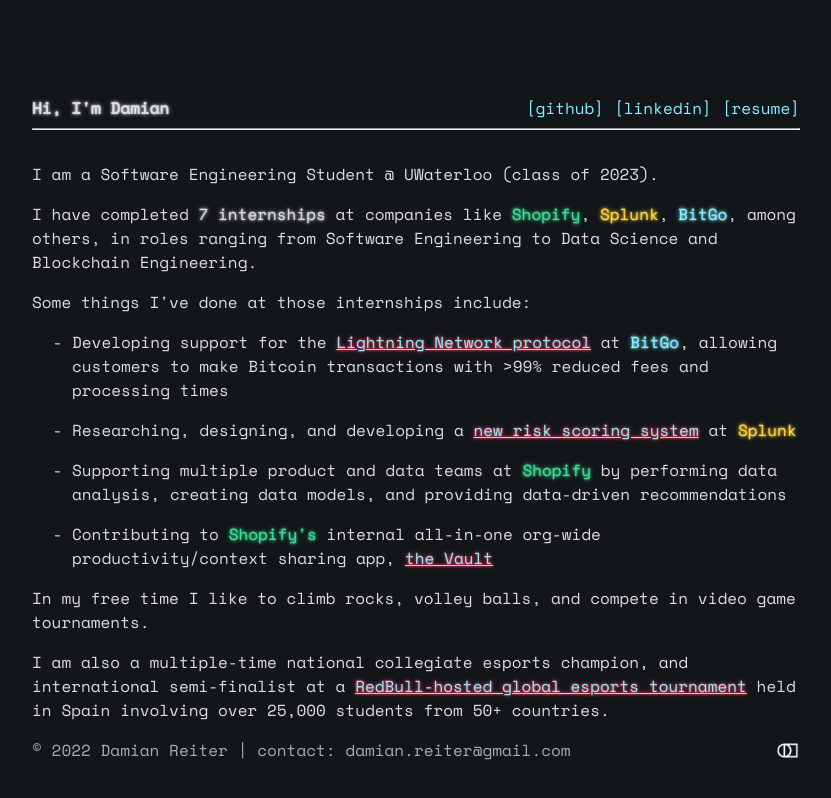
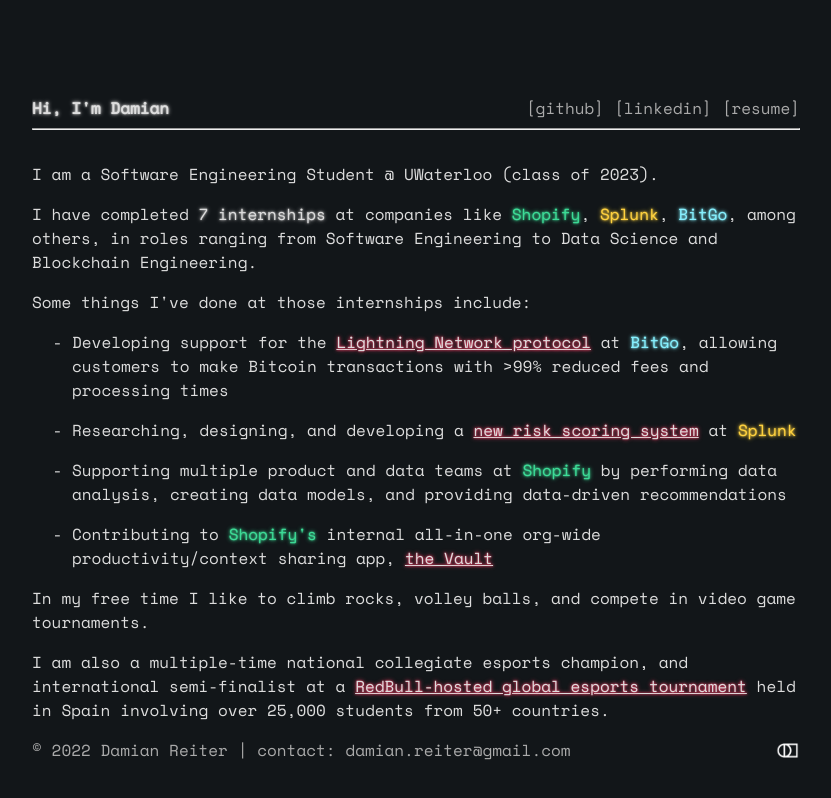
Before and after one commit to hamza-szd/personal, a React (Vite) app: page / in a window 1280 px wide. Shown: the top 798 px of the page, without its empty margins (224-1055 px from the left). Built offline with nearby package versions, Linux system fonts and the light colour scheme.

Commit message:
add deploy script

```diff
--- a/package.json
+++ b/package.json
@@ -4,6 +4,7 @@
   "version": "0.0.0",
   "scripts": {
     "dev": "vite",
+    "clean": "rm -rf dist/",
     "build": "tsc && vite build",
     "preview": "vite preview"
   },
--- a/src/components/Footer/Footer.css
+++ b/src/components/Footer/Footer.css
@@ -3,7 +3,7 @@
 }
 
 .footer img {
-  float: inline-end;
+  float: right;
   height: 25px;
   width: 25px;
 }
--- a/src/components/Intro/Intro.css
+++ b/src/components/Intro/Intro.css
@@ -51,10 +51,6 @@
   color: #AAAAAA;
 }
 
-a:link {
-  color: #87F1FF;
-}
-
 /* visited link */
 a.links:visited {
   color: #AAAAAA;
@@ -64,8 +60,3 @@
 a:hover {
   color: #87F1FF;
 }
-
-/* selected link */
-a:active {
-  color: #87F1FF;
-}
```
Also changed, not shown: 1 other file (tests, documents, lock files or other folders).
